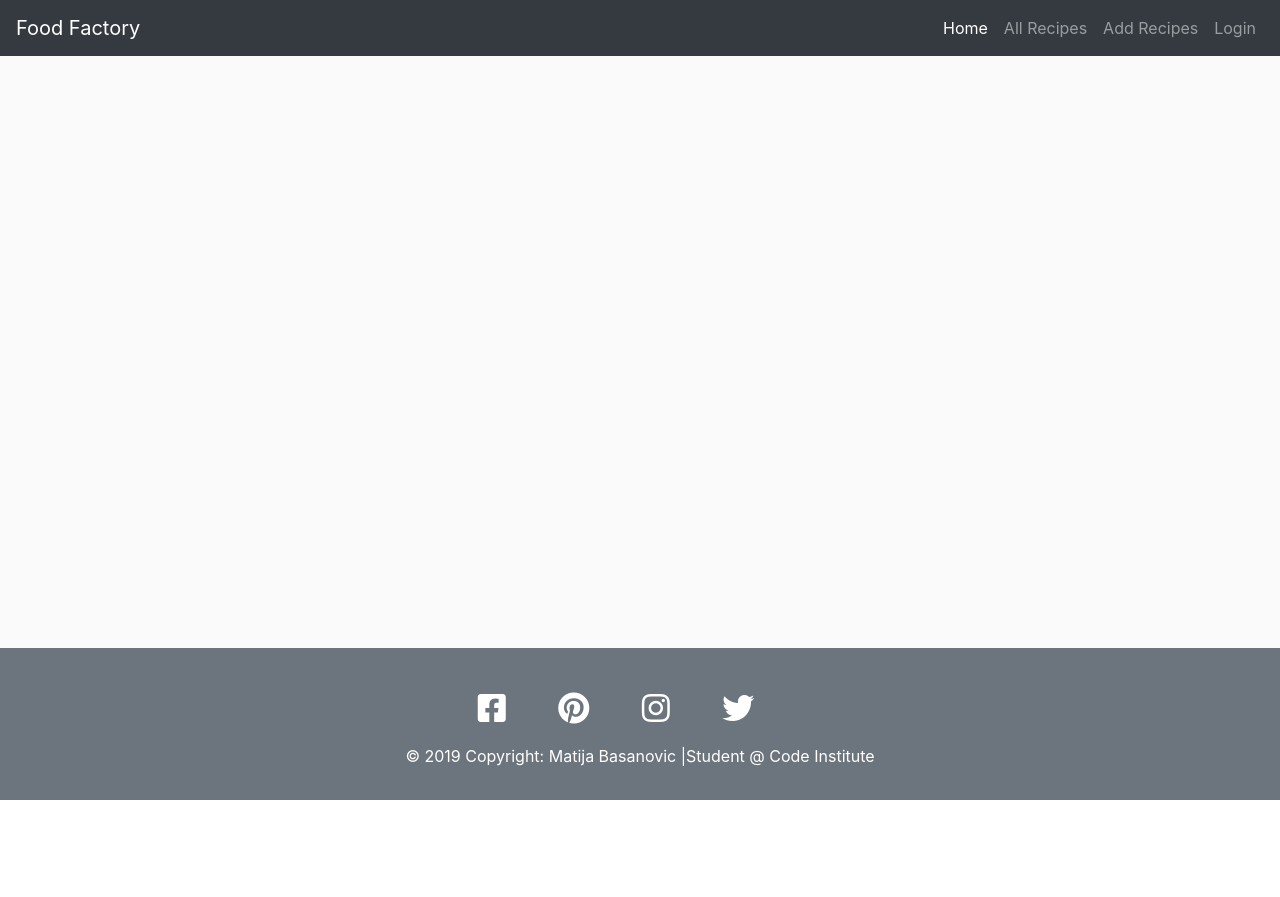
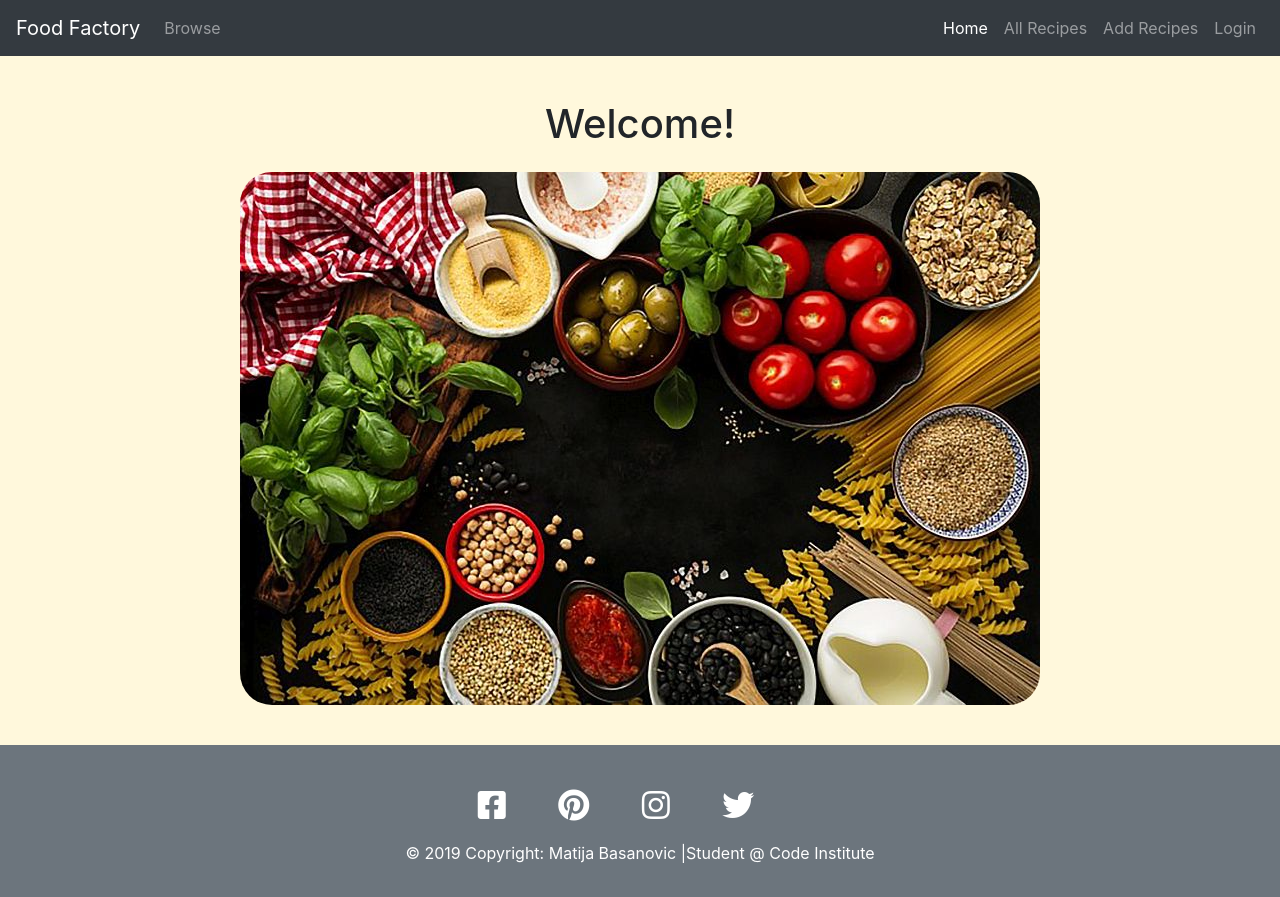
Before and after one commit to MatijaBas/Food-Factory, a Flask app: page / in a window 1280 px wide. Before the commit the page ends 800 px from the top, so only its background shows below. Run offline with Flask 2, Linux system fonts and the light colour scheme; parts of the project's set-up code (start-up, migrations or seed data) failed here and were passed over; some libraries are stand-ins or nearby versions.

Commit message:
Added home image and start search.html

```diff
--- a/app.py
+++ b/app.py
@@ -113,6 +113,11 @@ def update_recipe(recipe_id):
         return render_template("detail.html", recipe=the_recipe)
 
 
+@app.route('/search')
+def search():
+    return render_template("search.html", recipes=mongo.db.recipes.find())
+
+
 @app.route("/register", methods=['GET', 'POST'])
 def register():
     form = RegistrationForm()
--- a/static/css/style.css
+++ b/static/css/style.css
@@ -15,6 +15,12 @@ article {
     grid-template-rows: auto 1fr auto;
     grid-template-columns: 100%;
 }
+
+.index-img {
+    border-radius: 2rem;
+    margin-top: 16px;
+}
+
 /* --------------------Footer------------------------- */
 footer {
     padding-top: 2rem;
--- a/templates/base.html
+++ b/templates/base.html
@@ -19,13 +19,18 @@
 </head>
 
 <body>
-	<article>
+	<article style="background: cornsilk;">
 		<header>
 			<nav class="navbar navbar-expand-md navbar-dark fixed-top bg-dark">
 				<a class="navbar-brand" href="#">Food Factory</a>
 				<button class="navbar-toggler" type="button" data-toggle="collapse" data-target="#navbarCollapse" aria-controls="navbarCollapse" aria-expanded="false" aria-label="Toggle   navigation">
                          <span class="navbar-toggler-icon"></span>
                 </button>
+				<ul class="navbar-nav mr-auto">
+					<li class="nav-item">
+						<a class="nav-link" href="{{ url_for('search') }}">Browse</a>
+					</li>
+				</ul>
 				<div class="collapse navbar-collapse" id="navbarCollapse">
 					<ul class="navbar-nav ml-auto">
 						<li class="nav-item active">
--- a/templates/index.html
+++ b/templates/index.html
@@ -1,4 +1,16 @@
 {% extends 'base.html' %}
 {% block content %}
+<div class="container">
+	<div class="row center-align">
+		<!--WELCOME MESSAGE-->
+		<div class="col-md-12 text-center">
+			<h1 class="page-title">Welcome{% if session.user %}, {{ session['user']|capitalize }}{% endif %}!</h1>
+		</div>
+		<!--HOME PAGE IMAGE-->
+		<div class="col-md-12 text-center">
+			<img src="{{ url_for('static', filename='img/home-img.jpg') }}" class="img-fluid index-img" alt="Home Page image">
+        </div>
+		</div>
+	</div>
 
-{% endblock %}
+	{% endblock %}
--- a/templates/login.html
+++ b/templates/login.html
@@ -13,7 +13,7 @@
 			</button>
 		</div>
 	</div>
-	<div class="container">
+	<div class="container" style="margin-top: 40px;">
 		<div class="content-section">
 			<form method="POST" action="">
 				{{ form.hidden_tag() }}
```
Also changed, not shown: templates/browse.html (added, +52 -0 lines), templates/search.html (added, +26 -0 lines), static/img/home-image.jpg (added), static/img/home-img.jpg (added).
